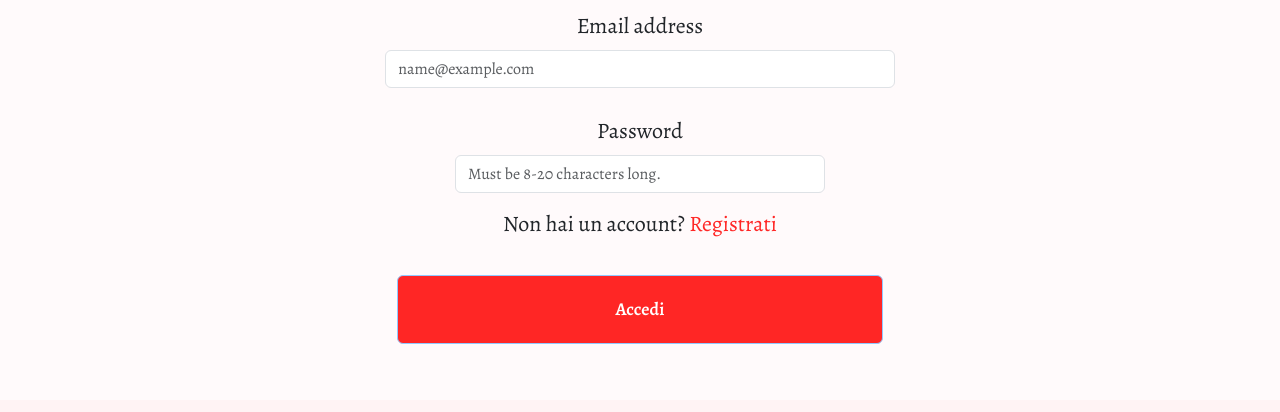
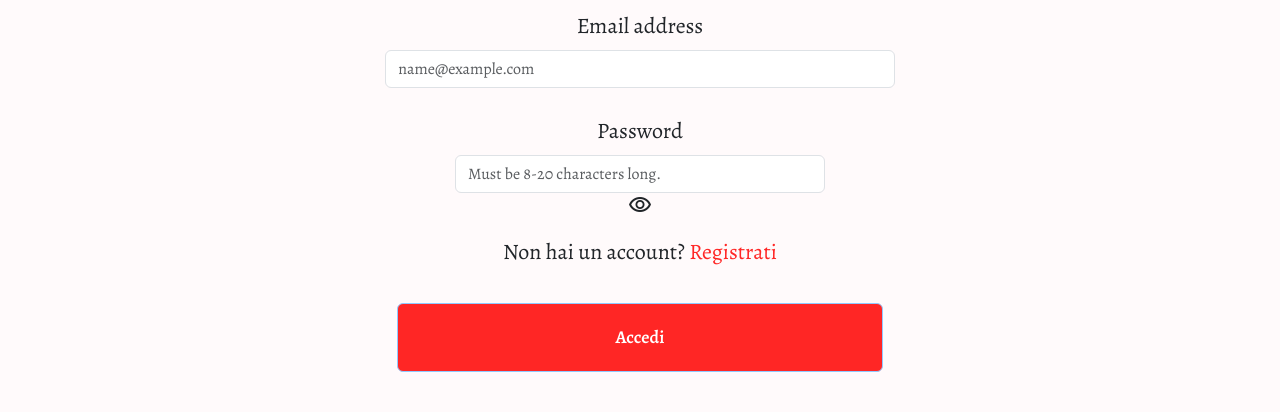
Before and after one commit to MicheleMarcoProcacciante/Palestriamoci, a plain HTML site: page webVersione/log-in.html in a window 1280 px wide. Shown: the part 362-774 px from the top of the page. Drawn offline with nearby package versions, Linux system fonts and the light colour scheme.

Commit message:
add password visibility

```diff
--- a/webVersione/log-in.html
+++ b/webVersione/log-in.html
@@ -13,6 +13,7 @@
   <link rel="stylesheet" href="css/style.css">
   <link rel="stylesheet" href="css/log-in.css">
   <link rel="icon" href="img/logo/logoRed.ico">
+  <link rel="stylesheet" href="https://fonts.googleapis.com/css2?family=Material+Symbols+Outlined:opsz,wght,FILL,GRAD@24,400,0,0" />
 </head>
 
 <body>
@@ -49,6 +50,9 @@
           <label for="inputPassword6" class="col-form-label">Password</label>
           <input type="password" id="inputPassword" class="form-control" aria-describedby="passwordHelpInline"
             placeholder="Must be 8-20 characters long.">
+          <span class="material-symbols-outlined visibility" type="button"  onclick="showPwd()" value="Mostra/nascondi password">
+              visibility
+          </span>
         </div>
         <div class="col-auto">
         </div>
@@ -65,9 +69,16 @@
         <button type="submit" class="btn btn__red mb-3">Accedi</button>
       </div>
     </form>
-
-
-
+    <script>
+      function showPwd() {
+          var input = document.getElementById('inputPassword');
+          if (input.type === "password") {
+            input.type = "text";
+          } else {
+            input.type = "password";
+          }
+        }
+    </script>
 
 
     <footer class="footer">
```
